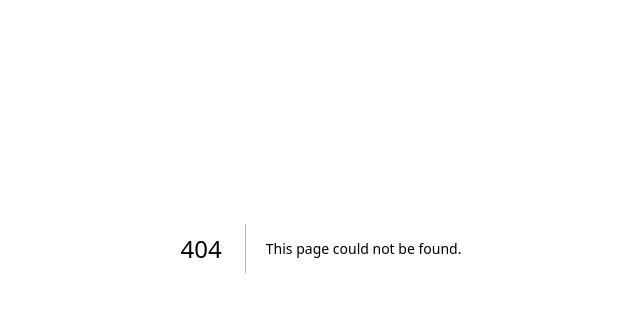
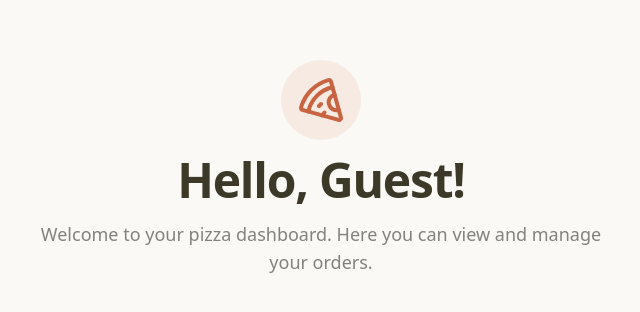
Before and after one commit to ni3rav/fe-assignment, a Next.js app: page /dashboard/hello in a window 1280 px wide. Before the commit this address had no page. Shown: the part 152-464 px from the top of the page, without its empty margins (319-959 px from the left). Built offline with nearby package versions, Linux system fonts and the light colour scheme; no server answers.

Commit message:
fix: proper redirection to dashboard route once the use signs in and ui imporvements and added hello route

```diff
--- /dev/null
+++ b/app/dashboard/hello/page.tsx
@@ -0,0 +1,25 @@
+"use client";
+
+import { useSession } from "next-auth/react";
+import { Pizza } from "lucide-react";
+
+export default function HelloPage() {
+  const { data: session } = useSession();
+
+  return (
+    <div className="flex flex-col items-center justify-center min-h-[calc(100vh-10rem)] space-y-6">
+      <div className="flex flex-col items-center space-y-4">
+        <div className="p-4 rounded-full bg-primary/10">
+          <Pizza className="w-12 h-12 text-primary" />
+        </div>
+        <h1 className="text-4xl font-bold tracking-tight text-center lg:text-5xl">
+          Hello, {session?.user?.name || "Guest"}!
+        </h1>
+        <p className="text-lg text-center text-muted-foreground max-w-[600px]">
+          Welcome to your pizza dashboard. Here you can view and manage your
+          orders.
+        </p>
+      </div>
+    </div>
+  );
+}
--- a/app/dashboard/page.tsx
+++ b/app/dashboard/page.tsx
@@ -1,14 +1,6 @@
-import { RouteProtector } from "@/components/route-protector";
+import { redirect } from "next/navigation";
 
 export default function DashboardPage() {
-  return (
-    <RouteProtector>
-      <div className="container mx-auto px-4 py-8">
-        <h1 className="text-3xl font-bold mb-6">Dashboard</h1>
-        <div className="bg-card rounded-lg p-6 shadow-sm">
-          <p className="text-muted-foreground">Welcome to your dashboard!</p>
-        </div>
-      </div>
-    </RouteProtector>
-  );
+  redirect("/dashboard/hello");
+  return null; // Or a loading spinner, but redirect should happen server-side
 }
--- a/app/login/page.tsx
+++ b/app/login/page.tsx
@@ -1,8 +1,20 @@
+"use client";
+
 import { AuthButton } from "@/components/auth-button";
 import { useSession } from "next-auth/react";
-import { redirect } from "next/navigation";
+import { useEffect } from "react";
+import { useRouter } from "next/navigation";
 
 export default function LoginPage() {
+  const { data: session } = useSession();
+  const router = useRouter();
+
+  useEffect(() => {
+    if (session) {
+      router.replace("/dashboard");
+    }
+  }, [session, router]);
+
   return (
     <div className="min-h-screen flex items-center justify-center bg-background">
       <div className="max-w-md w-full px-4 py-8">
```
